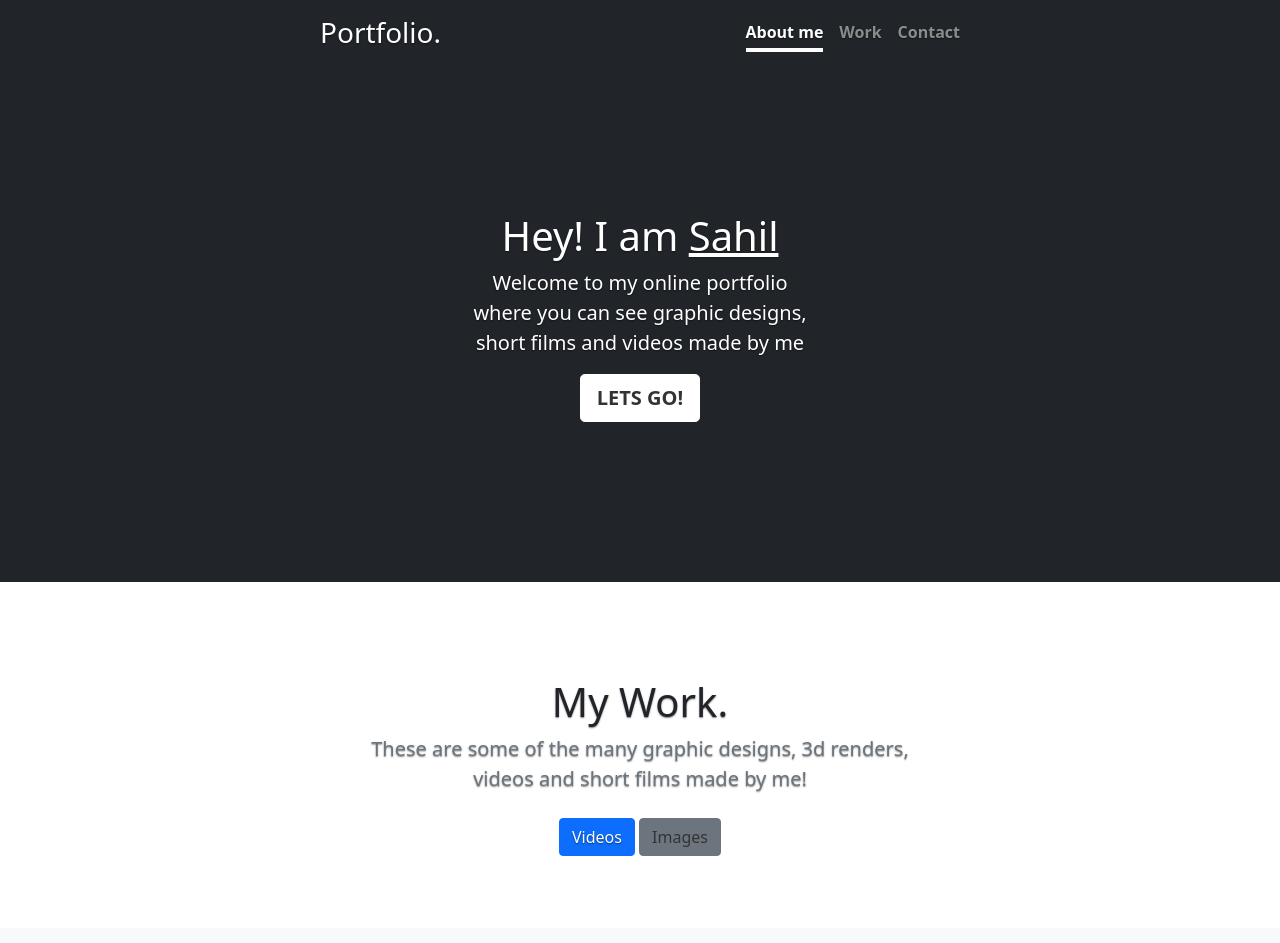
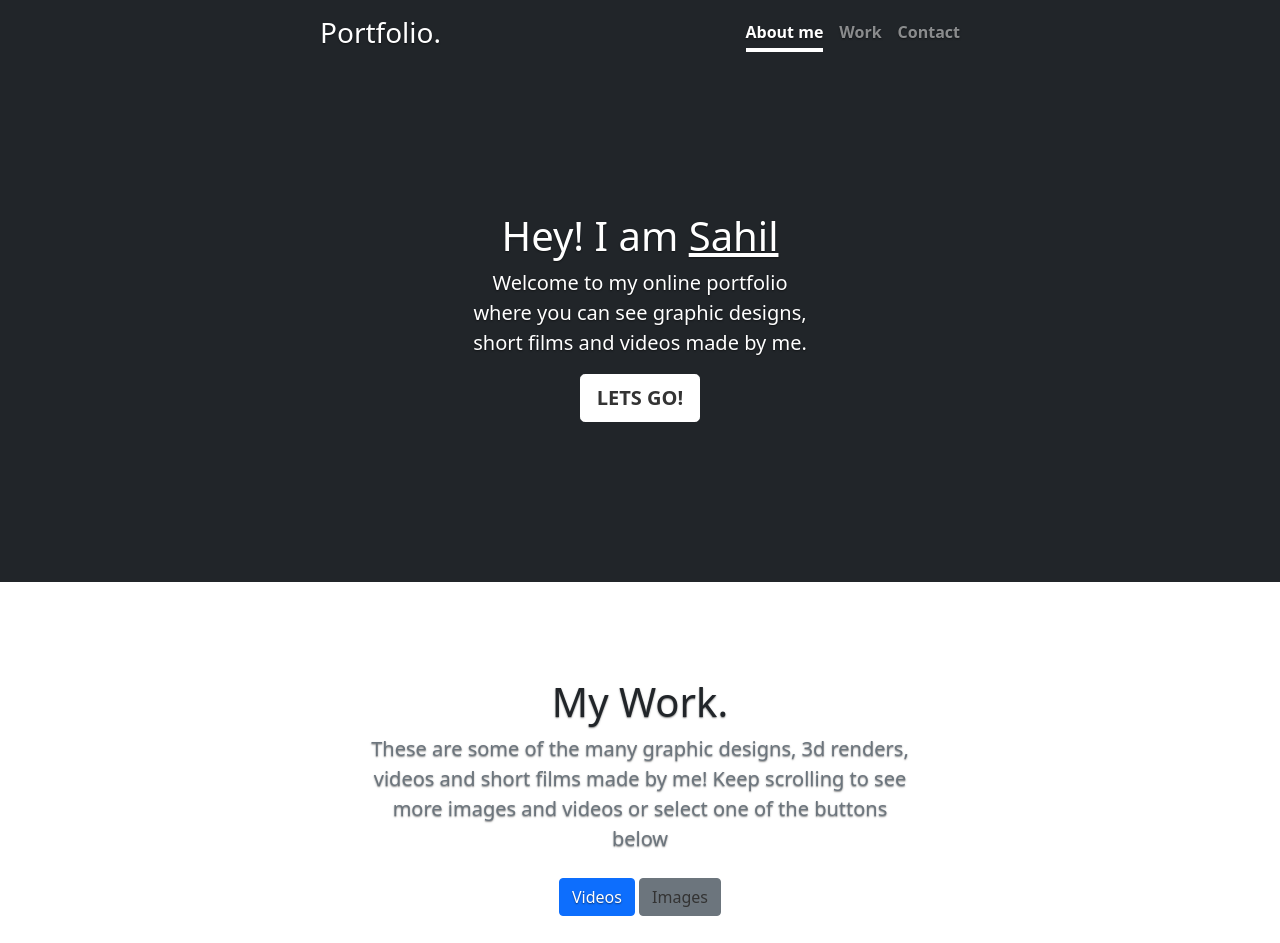
Before and after one commit to VashistSahil/Portfolio-Website, a plain HTML site: page index.html in a window 1280 px wide. Shown: the top 943 px of the page. Drawn offline with nearby package versions, Linux system fonts and the light colour scheme.

Commit message:
changed text

```diff
--- a/index.html
+++ b/index.html
@@ -53,7 +53,7 @@
 
     <main class="px-3 upper-head-container">
       <h1>Hey! I am <u>Sahil</u></h1>
-      <p class="lead">Welcome to my online portfolio where you can see graphic designs, short films and videos made by me</p>
+      <p class="lead">Welcome to my online portfolio where you can see graphic designs, short films and videos made by me.</p>
       <p class="lead">
         <a href="#my-work" class="btn btn-lg btn-secondary fw-bold border-white bg-white">LETS GO!</a>
       </p>
@@ -66,7 +66,7 @@
     <div class="row py-lg-5">
       <div class="col-lg-6 col-md-8 mx-auto">
         <h1 class="fw-light" id="my-work">My Work.</h1>
-        <p class="lead text-muted">These are some of the many graphic designs, 3d renders, videos and short films made by me!</p>
+        <p class="lead text-muted">These are some of the many graphic designs, 3d renders, videos and short films made by me! Keep scrolling to see more images and videos or select one of the buttons below</p>
         <p>
           <a href="#videos-start" class="btn btn-primary my-2">Videos</a>
           <a href="#images-start" class="btn btn-secondary my-2">Images</a>
```
